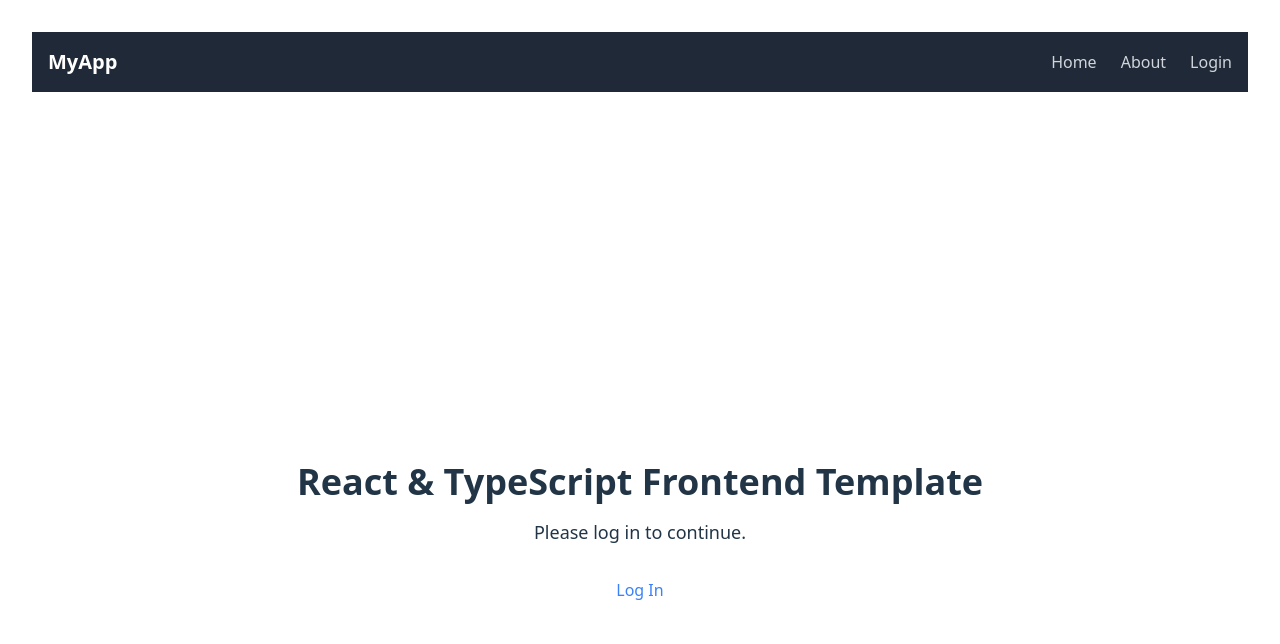
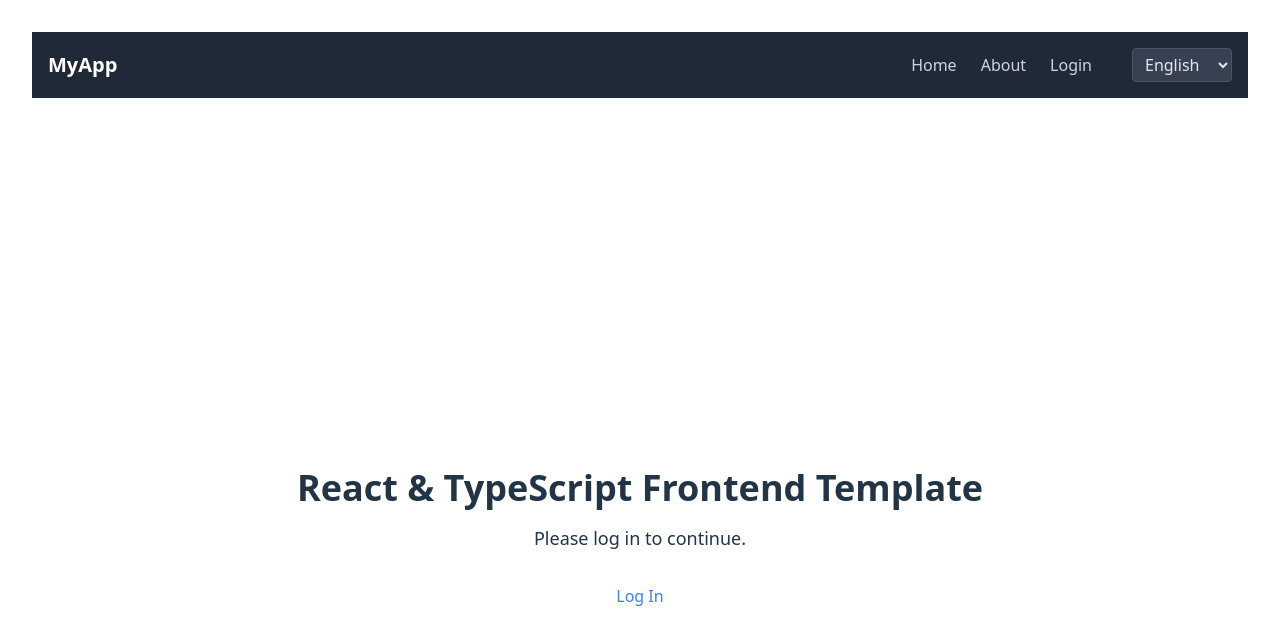
Before and after one commit to dimitri-edel/react-typescript-practice, a React (Vite) app: page / in a window 1280 px wide. Shown: the top 644 px of the page. Built offline with nearby package versions, Linux system fonts and the light colour scheme.

Commit message:
Add context provider for switching locales and hook it up with a selector in the nacbar

```diff
--- /dev/null
+++ b/src/components/LocaleContext.tsx
@@ -0,0 +1,24 @@
+import { createContext, useContext, useState, type ReactNode } from 'react';
+
+interface LocaleContextType {
+  locale: string;
+  setLocale: (locale: string) => void;
+}
+
+const LocaleContext = createContext<LocaleContextType | undefined>(undefined);
+
+export function LocaleProvider({ children }: { children: ReactNode }) {
+  const [locale, setLocale] = useState('en');
+
+  return (
+    <LocaleContext.Provider value={{ locale, setLocale }}>
+      {children}
+    </LocaleContext.Provider>
+  );
+}
+
+export function useLocale() {
+  const context = useContext(LocaleContext);
+  if (!context) throw new Error('useLocale must be used within a LocaleProvider');
+  return context;
+}
--- a/src/components/navbar.tsx
+++ b/src/components/navbar.tsx
@@ -1,12 +1,14 @@
 import { Link } from 'react-router-dom';
 import { useAuth } from './AuthContext';
+import { useLocale } from './LocaleContext';
 
 function NavBar() {
   const { isSignedIn } = useAuth();
+  const { locale, setLocale } = useLocale();
   return (
     <nav className="bg-gray-800 p-4 flex justify-between items-center">
       <div className="text-white text-xl font-bold">MyApp</div>
-      <div className="flex gap-6">
+      <div className="flex gap-6 items-center">
         <Link to="/" className="text-gray-300 hover:text-gray-400 transition-colors">Home</Link>
         <Link to="/about" className="text-gray-300 hover:text-gray-400 transition-colors">About</Link>
         {isSignedIn ? (
@@ -14,6 +16,14 @@ function NavBar() {
         ) : (
           <Link to="/login" className="text-gray-300 hover:text-gray-400 transition-colors">Login</Link>
         )}
+        <select
+          className="ml-4 px-2 py-1 rounded bg-gray-700 text-gray-200 border border-gray-600 focus:outline-none"
+          value={locale}
+          onChange={e => setLocale(e.target.value)}
+        >
+          <option value="en">English</option>
+          <option value="de">Deutsch</option>
+        </select>
       </div>
     </nav>
   );
--- a/src/components/pages/home.tsx
+++ b/src/components/pages/home.tsx
@@ -1,9 +1,10 @@
 import { useAuth } from '../AuthContext';
 import { getTranslation } from '../../i18n/i18n';
+import { useLocale } from '../LocaleContext';
 
 function Home() {
   const { username, isSignedIn } = useAuth();
-  const locale = 'en'; // This should be dynamically set based on user preference or browser settings
+  const locale = useLocale().locale;
   const main_title = getTranslation('home_page', 'main_title', locale);
   const greeting = getTranslation('home_page', 'greeting', locale, [{ username: username }]);
 
--- a/src/main.tsx
+++ b/src/main.tsx
@@ -3,11 +3,14 @@ import { createRoot } from 'react-dom/client'
 import './index.css'
 import App from './App.tsx'
 import { AuthProvider } from './components/AuthContext';
+import { LocaleProvider } from './components/LocaleContext';
 
 createRoot(document.getElementById('root')!).render(
   <StrictMode>
-    <AuthProvider>
-      <App />
-    </AuthProvider>
+    <LocaleProvider>
+      <AuthProvider>
+        <App />
+      </AuthProvider>
+    </LocaleProvider>
   </StrictMode>,
 )
```
